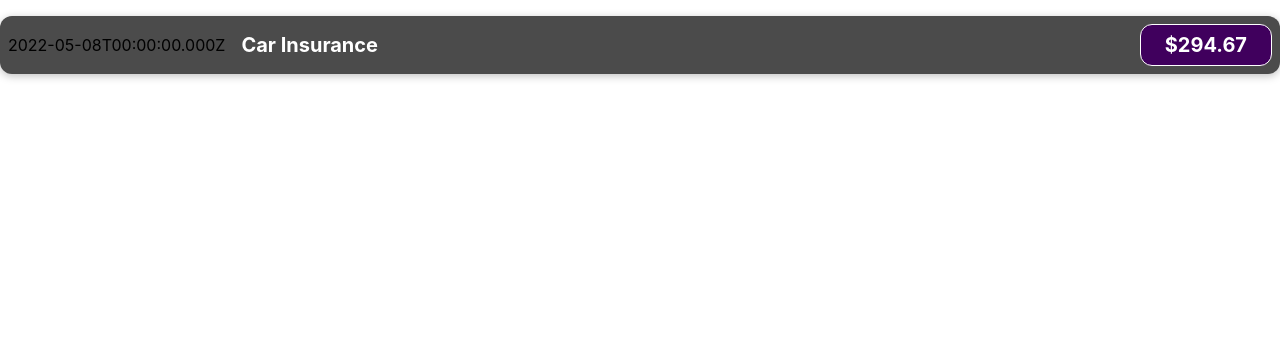
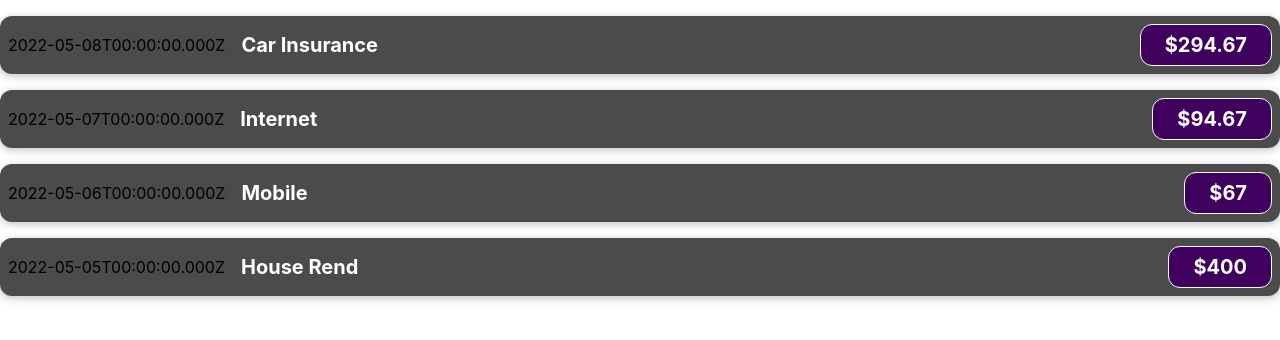
Before and after one commit to santosant/full-react, a JavaScript app: page / in a window 1280 px wide. Shown: the top 340 px of the page. Built offline with nearby package versions, Linux system fonts and the light colour scheme; the HTML template or start-up script is replaced by a standard one.

Commit message:
Passing Data via Props

```diff
--- a/src/App.js
+++ b/src/App.js
@@ -2,7 +2,36 @@ import './App.css';
 import ExpenseItem from './components/ExpenseItem';
 
 function App() {
-  return <ExpenseItem />;
+  const expenses = [
+    { data: new Date(2022, 4, 8), title: 'Car Insurance', amount: 294.67 },
+    { data: new Date(2022, 4, 7), title: 'Internet', amount: 94.67 },
+    { data: new Date(2022, 4, 6), title: 'Mobile', amount: 67.0 },
+    { data: new Date(2022, 4, 5), title: 'House Rend', amount: 400.0 },
+  ];
+  return (
+    <>
+      <ExpenseItem
+        title={expenses[0].title}
+        data={expenses[0].data}
+        amount={expenses[0].amount}
+      />
+      <ExpenseItem
+        title={expenses[1].title}
+        data={expenses[1].data}
+        amount={expenses[1].amount}
+      />
+      <ExpenseItem
+        title={expenses[2].title}
+        data={expenses[2].data}
+        amount={expenses[2].amount}
+      />
+      <ExpenseItem
+        title={expenses[3].title}
+        data={expenses[3].data}
+        amount={expenses[3].amount}
+      />
+    </>
+  );
 }
 
 export default App;
--- a/src/components/ExpenseItem.js
+++ b/src/components/ExpenseItem.js
@@ -1,16 +1,12 @@
 import './ExpenseItem.css';
 
-function ExpenseItem() {
-  const expenseDate = new Date(2022, 4, 8);
-  const expenseTitle = 'Car Insurance';
-  const expenseAmount = 294.67;
-
+function ExpenseItem(props) {
   return (
     <div className='expense-item'>
-      <div>{expenseDate.toISOString()}</div>
+      <div>{props.data.toISOString()}</div>
       <div className='expense-item__description'>
-        <h2>{expenseTitle}</h2>
-        <div className='expense-item__price'>${expenseAmount}</div>
+        <h2>{props.title}</h2>
+        <div className='expense-item__price'>${props.amount}</div>
       </div>
     </div>
   );
```
